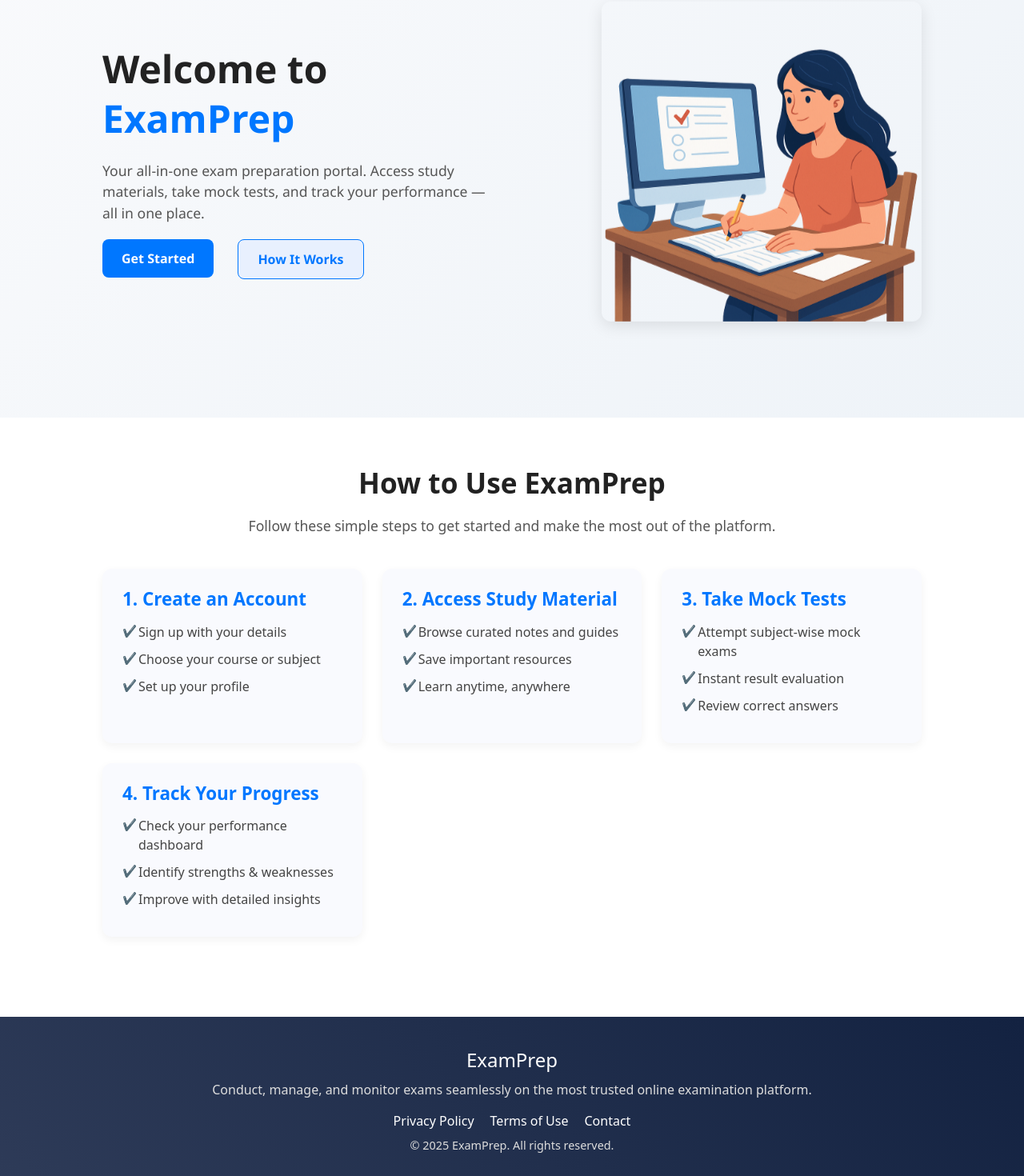
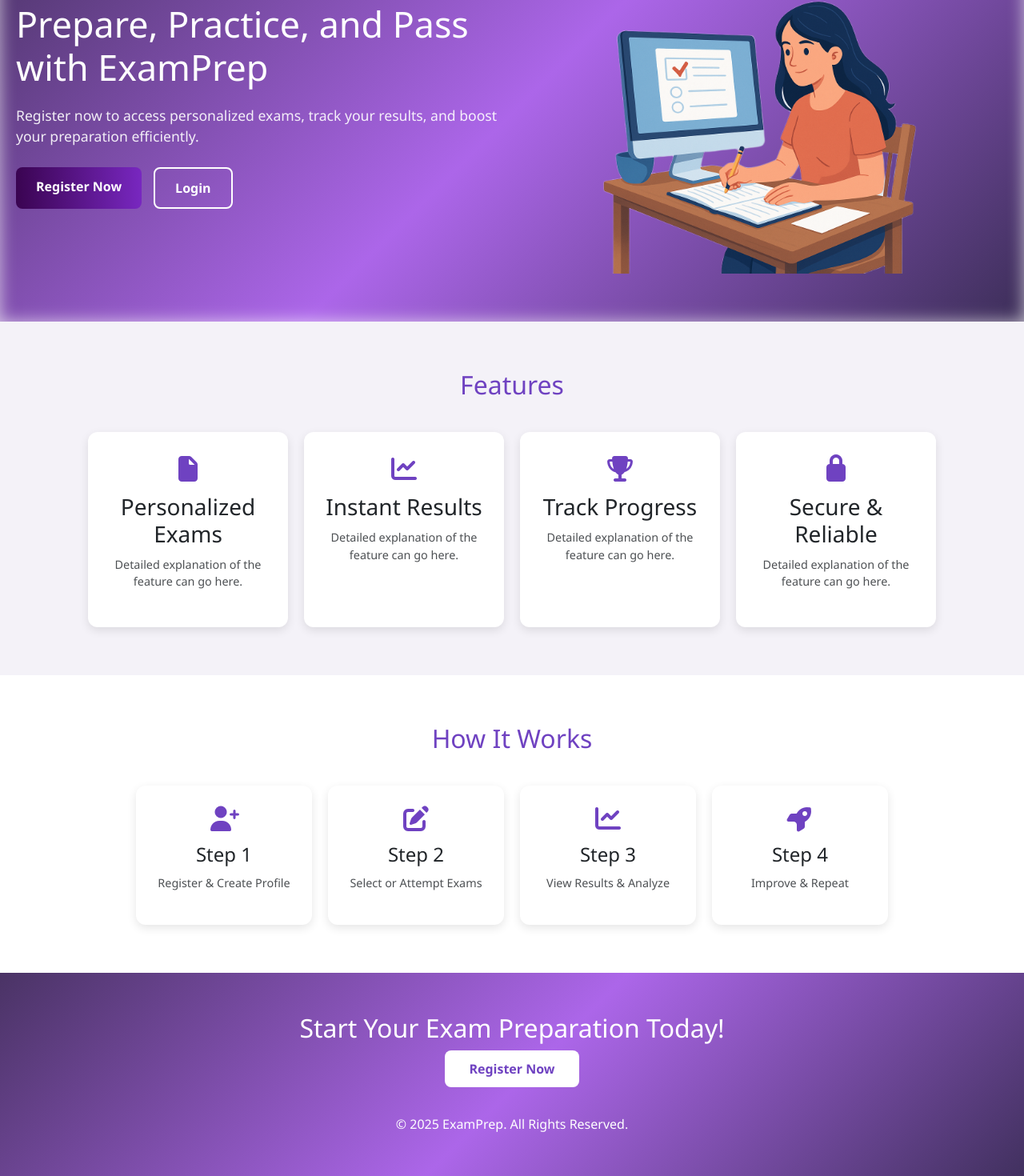
Before and after one commit to Krishna-MERN/ExamPrep, a React (Vite) app in the folder client/: page / in a window 1280 px wide. Shown: the part 118-1588 px from the top of the page at 80% size. Built offline with nearby package versions, Linux system fonts and the light colour scheme.

Commit message:
added home page

```diff
--- a/client/src/App.jsx
+++ b/client/src/App.jsx
@@ -40,10 +40,10 @@
         <Routes>
           {/* registration route */}
           <Route path="*" element={<Component/>}></Route>
-          <Route path="/" element={<Hero/>}></Route>
+          <Route path="/dd" element={<Hero/>}></Route>
           <Route path="/contactus" element={<ContactUs/>}></Route>
           <Route path="/login" element={<Login />}></Route>
-          <Route path="/home" element={<Home/>}></Route>
+          <Route path="/" element={<Home/>}></Route>
           <Route path="/register" element={<Registration />}></Route>
           {/* admin route */}
           <Route path='/adlogin' element={<AdminLogin />}></Route>
@@ -78,7 +78,7 @@
           <Route path="/questionbank" element={<QuestionBank />}></Route>
 
         </Routes>
-        <Footer/>
+        {/* <Footer/> */}
       </Router>
     </>
   );
--- a/client/src/pages/Home.jsx
+++ b/client/src/pages/Home.jsx
@@ -1,105 +1,207 @@
 import React from "react";
-import { useNavigate } from "react-router";
-import Dashboard from "./Admin/Dashboard";
-const Home= () => {
-  const navigate = useNavigate();
+import heroImage from "../assets/images/hero.png";
+// Add your image here
+import { Link } from "react-router";
+import Hero from "./Hero";
 
-  const styles = {
-    container: {
-      display: "flex",
-      justifyContent: "center",
-      alignItems: "center",
-      height: "100vh",
-      background: "linear-gradient(to right, #4a3365ff, #ac66e9ff, #3c2e58ff)", // adjust to match admin dashboard colors
-    },
-    card: {
-       width: '1050px',
-      height: '450px',
-      display: 'flex',
-      borderRadius: '18px',
-      overflow: 'hidden',
-      boxShadow: '0 25px 60px rgba(0,0,0,0.35)',
-      backgroundColor: '#fff',
-    },
-    left: {
-      flex: 1,
-      backgroundColor: "#ffffff",
-      display: "flex",
-      flexDirection: "column",
-      justifyContent: "center",
-      alignItems: "center",
-      padding: "20px",
-    },
-    right: {
-      flex: 1,
-      backgroundColor: "#593a78", // admin dashboard theme blue
-      color: "#fff",
-      display: "flex",
-      flexDirection: "column",
-      justifyContent: "center",
-      alignItems: "center",
-      padding: "20px",
-    },
-    heading: {
-      fontSize: "22px",
-      fontWeight: "bold",
-      marginBottom: "10px",
-    },
-    subText: {
-      fontSize: "14px",
-      marginBottom: "20px",
-      textAlign: "center",
-      maxWidth: "80%",
-    },
-    button: {
-      padding: "8px 20px",
-      border: "none",
-      borderRadius: "5px",
-      fontSize: "14px",
-      fontWeight: "bold",
-      cursor: "pointer",
-    },
-    userBtn: {
-      backgroundColor: "#593a78",
-      color: "#fff",
-    },
-    adminBtn: {
-      backgroundColor: "#fff",
-      color: "#593a78",
-    },
-  };
+const Home = () => {
+  return (
+    <div style={{ fontFamily: "Segoe UI, sans-serif" }}>
+      {/* Hero Section */}
+      <section
+        style={{
+          display: "flex",
+          flexDirection: "row",
+          alignItems: "center",
+          justifyContent: "space-between",
+          padding: "60px 20px",
+          boxShadow: " 0 0 20px 0  #ffffffaa inset",
+          background: "linear-gradient(135deg, #4a3365ff, #ac66e9ff, #3c2e58ff)",
+          color: "#fff",
+          flexWrap: "wrap",
+        }}
+      >
+        <div style={{ flex: 1, minWidth: "300px", marginBottom: "20px" }}>
+          <h1 style={{ fontSize: "2.8rem", marginBottom: "20px" }}>
+            Prepare, Practice, and Pass with ExamPrep
+          </h1>
+          <p style={{ fontSize: "1.1rem", marginBottom: "25px", opacity: 0.9 }}>
+            Register now to access personalized exams, track your results, and boost your preparation efficiently.
+          </p>
+          <div style={{ display: "flex", gap: "15px", flexWrap: "wrap" }}>
+            <Link
+              to="/register"
+              style={{
+                padding: "12px 25px",
+                background: "linear-gradient(to right, #3a0451ff, #7827c0ff)",
+                color: "#fff",
+                borderRadius: "8px",
+                textDecoration: "none",
+                fontWeight: 600,
+              }}
+            >
+              Register Now
+            </Link>
+            <Link
+              to="/login"
+              style={{
+                padding: "12px 25px",
+                border: "2px solid #fff",
+                color: "#fff",
+                borderRadius: "8px",
+                textDecoration: "none",
+                fontWeight: 600,
+              }}
+            >
+              Login
+            </Link>
+          </div>
+        </div>
+        <div style={{ flex: 1, minWidth: "300px", textAlign: "center" }}>
+          <img
+            src={heroImage}
+            alt="Hero Illustration"
+            style={{ width: "80%", maxWidth: "400px" }}
+          />
+        </div>
+      </section>
 
-  return (
-    <>
+      {/* Features Section */}
+      <section style={{ padding: "60px 20px", backgroundColor: "#f4f2f8" }}>
+        <h2 style={{ textAlign: "center", color: "#6f42c1", marginBottom: "40px" }}>
+          Features
+        </h2>
+        <div
+          style={{
+            display: "flex",
+            flexWrap: "wrap",
+            justifyContent: "center",
+            gap: "20px",
+          }}
+        >
+          {[
+            { title: "Personalized Exams", icon: "fa-solid fa-file" },
+            { title: "Instant Results", icon: "fa-solid fa-chart-line" },
+            { title: "Track Progress", icon: "fa-solid fa-trophy" },
+            { title: "Secure & Reliable", icon: "fa-solid fa-lock" },
+          ].map((feature, i) => (
+            <div
+              key={i}
+              style={{
+                background: "#fff",
+                flex: "1 1 200px",
+                maxWidth: "250px",
+                borderRadius: "12px",
+                padding: "30px 20px",
+                textAlign: "center",
+                boxShadow: "0 4px 12px rgba(0,0,0,0.1)",
+                transition: "transform 0.3s",
+              }}
+              className="feature-card"
+            >
+              <i className={`${feature.icon} fa-2x`} style={{ color: "#6f42c1", marginBottom: "15px" }}></i>
+              <h3 style={{ marginBottom: "10px" }}>{feature.title}</h3>
+              <p style={{ fontSize: "0.9rem", opacity: 0.8 }}>
+                Detailed explanation of the feature can go here.
+              </p>
+            </div>
+          ))}
+        </div>
+      </section>
 
-    <div style={styles.container}>
-      <div style={styles.card}>
-        {/* Left Panel - User */}
-        <div style={styles.left}>
-          <div style={styles.heading}>ExamPrep</div>
-          <div style={styles.subText}>Access your exam dashboard and practice tests</div>
-          <button
-            style={{ ...styles.button, ...styles.userBtn }}
-            onClick={() => navigate("/userdash/")}
-          >
-            USER DASHBOARD
+      {/* How It Works Section */}
+      <section style={{ padding: "60px 20px" }}>
+        <h2 style={{ textAlign: "center", color: "#6f42c1", marginBottom: "40px" }}>
+          How It Works
+        </h2>
+        <div
+          style={{
+            display: "flex",
+            flexWrap: "wrap",
+            justifyContent: "center",
+            gap: "20px",
+          }}
+        >
+          {[
+            { step: "Step 1", title: "Register & Create Profile", icon: "fa-solid fa-user-plus" },
+            { step: "Step 2", title: "Select or Attempt Exams", icon: "fa-solid fa-pen-to-square" },
+            { step: "Step 3", title: "View Results & Analyze", icon: "fa-solid fa-chart-line" },
+            { step: "Step 4", title: "Improve & Repeat", icon: "fa-solid fa-rocket" },
+          ].map((item, i) => (
+            <div
+              key={i}
+              style={{
+                background: "#fff",
+                flex: "1 1 200px",
+                maxWidth: "220px",
+                borderRadius: "12px",
+                padding: "25px 15px",
+                textAlign: "center",
+                boxShadow: "0 4px 12px rgba(0,0,0,0.1)",
+                transition: "transform 0.3s",
+              }}
+              className="step-card"
+            >
+              <i className={`${item.icon} fa-2x`} style={{ color: "#6f42c1", marginBottom: "15px" }}></i>
+              <h4 style={{ marginBottom: "10px" }}>{item.step}</h4>
+              <p style={{ fontSize: "0.9rem", opacity: 0.8 }}>{item.title}</p>
+            </div>
+          ))}
+        </div>
+      </section>
 
-          </button>
-        </div>
+      {/* Call-to-Action Banner */}
+      <section
+        style={{
+          padding: "50px 20px",
+         background: "linear-gradient(135deg, #4a3365ff, #ac66e9ff, #3c2e58ff)",
+          color: "#fff",
+          textAlign: "center",
+        }}
+      >
+        <h2 style={{ marginBottom: "20px" }}>Start Your Exam Preparation Today!</h2>
+        <Link
+          to="/register"
+          style={{
+            padding: "12px 30px",
+            background: "#fff",
+            color: "#6f42c1",
+            borderRadius: "8px",
+            textDecoration: "none",
+            fontWeight: 600,
+          }}
+        >
+          Register Now
+        </Link>
+<footer
+        style={{
+          padding: "25px ",
+          marginTop:"20px",
+          textAlign: "center",
+         // background: "linear-gradient(135deg, #4a3365ff, #ac66e9ff, #3c2e58ff)",
+          color: "#fff",
+        }}
+      >
+        <p>&copy; 2025 ExamPrep. All Rights Reserved.</p>
+      </footer>
+      </section>
 
-        {/* Right Panel - Admin */}
-        <div style={styles.right}>
-          <div style={styles.heading}>ExamPrep Admin</div>
-          <div style={styles.subText}>Manage exams, results, and user reports</div>
-          <button
-            style={{ ...styles.button, ...styles.adminBtn }}
-            onClick={() => navigate("/admin/")}
-          >
-            ADMIN DASHBOARD
-          </button>
-        </div>
-      </div>
-    </div></>
+      {/* Footer */}
+
+
+      {/* Responsive */}
+      <style>{`
+        @media (max-width: 768px) {
+          section {
+            flex-direction: column !important;
+          }
+        }
+
+        .feature-card:hover, .step-card:hover {
+          transform: translateY(-5px);
+        }
+      `}</style>
+    </div>
   );
 };
 
--- a/client/src/pages/User/UserDash.jsx
+++ b/client/src/pages/User/UserDash.jsx
@@ -100,7 +100,7 @@
         /* Sidebar */
         .sidebar {
           width: 220px;
-          background: linear-gradient(180deg,  #6A0DAD, #3c2e58ff);
+          background: linear-gradient(180deg,  #4a3365ff, #ac66e9ff, #3c2e58ff);
           color: white;
           padding: 20px;
           display: flex;
@@ -174,7 +174,7 @@
           justify-content: space-between;
           align-items: center;
           padding: 15px 25px;
-          background: linear-gradient(90deg, #390b4dff, #7a17d1ff);
+          background: linear-gradient(90deg,  #4a3365ff, #ac66e9ff, #3c2e58ff);
           color: white;
           box-shadow: 0 4px 8px rgba(0,0,0,0.1);
           border-radius: 0 0 12px 12px;
```
